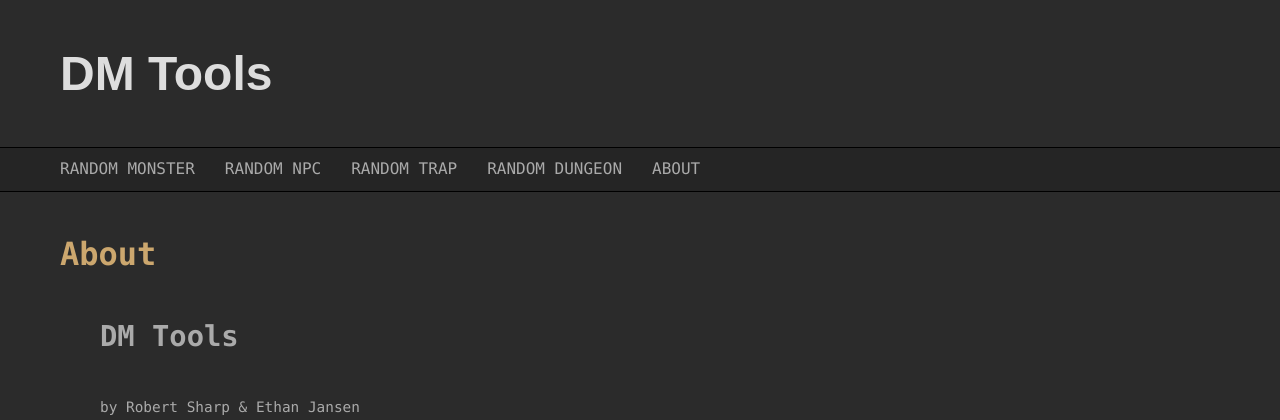
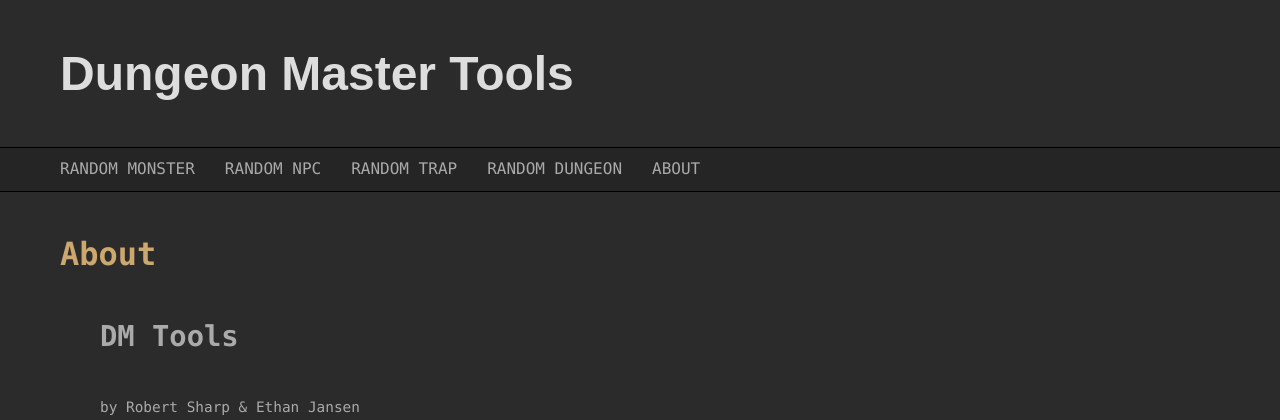
Before and after one commit to BrokenShell/DMToolsFlaskApp, a Flask app: page /about in a window 1280 px wide. Shown: the top 420 px of the page. Run offline with Flask 2, Linux system fonts and the light colour scheme.

Commit message:
refactoring

```diff
--- a/templates/layout.html
+++ b/templates/layout.html
@@ -1,7 +1,7 @@
 <!DOCTYPE html>
 <html lang="en-US">
 <head>
-    <title>Monster Generator</title>
+    <title>DM Tools</title>
     <link rel="stylesheet"
           href="{{ url_for('static', filename='css/reset.css') }}">
     <link rel="stylesheet"
@@ -15,7 +15,7 @@
 <body>
 <div class="wrapper">
     <header>
-        <h1><a href="/">DM Tools</a></h1>
+        <h1><a href="/">Dungeon Master Tools</a></h1>
     </header>
     <nav>
         <ul>
```
